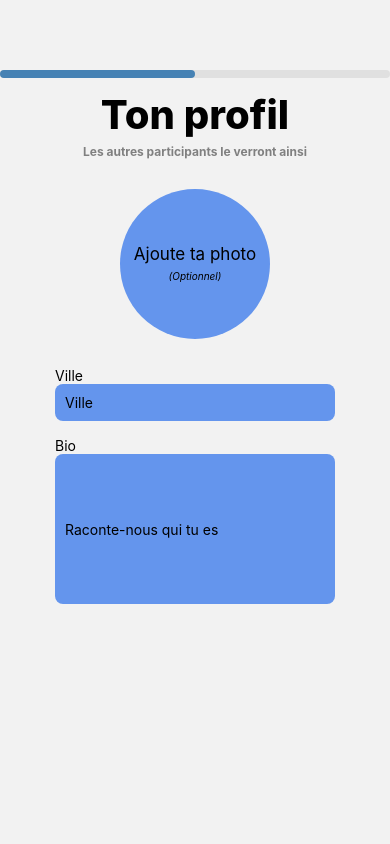
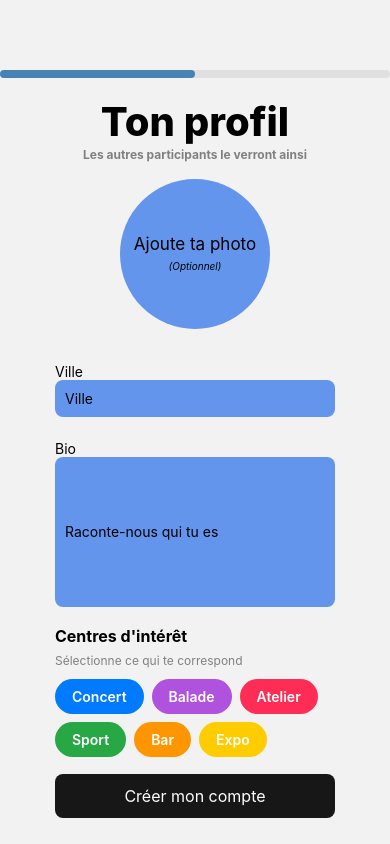
Before and after one commit to rchouhani/jeSors, a React Native app in the folder frontend/: screen /RegisterTwo in a window 390 px wide. Built offline with nearby package versions, Linux system fonts and the light colour scheme.

Commit message:
add/ categories and button subscription

```diff
--- a/frontend/src/screens/registertwo/RegisterTwo.tsx
+++ b/frontend/src/screens/registertwo/RegisterTwo.tsx
@@ -1,16 +1,32 @@
 import React, { useState, useEffect } from 'react';
+import { NavigationProp, useNavigation } from '@react-navigation/native';
 import { View, Text, StyleSheet, Image, TouchableOpacity } from 'react-native';
+
 import InputComp from '../../components/Input';
+import ButtonComp from '../../components/Button';
 import ProgressBar from '../../components/ProgressBar';
+
+import { CATEGORY_COLORS, CATEGORY_TEXT_COLORS } from '../../theme/colors';
+import rawEvents from '../../data/events.json';
+
 import { useRegister } from '../../context/RegisterContext';
 import { launchImageLibrary } from 'react-native-image-picker';
 
+type AuthNavigationParamList = {
+    Login: undefined;
+    EventsFeed: undefined;
+};
 
 const RegisterTwoScreen = () => {
-    const { setProgress } = useRegister();
+
+    const categories =[...new Set(rawEvents.map(event => event.category))];
+    const navigation = useNavigation<NavigationProp<AuthNavigationParamList>>();
+
+    const { setProgress, isLogin } = useRegister();
     const [photo, setPhoto] = useState<string | null>(null);
     const [city, setCity] = useState('');
     const [bio, setBio] = useState('');
+    const [selectedCategories, setSelectedCategories] = useState<string[]>([]);
 
     useEffect(() => {
     const filled = [city, bio].filter(v => v && v.length > 0).length;
@@ -25,12 +41,20 @@ const RegisterTwoScreen = () => {
         });
     }
 
+    const toggleCategory = (category: string) => {
+        setSelectedCategories(prev =>
+            prev.includes(category)
+                ? prev.filter(c => c !== category)
+                : [...prev, category]
+            );
+    };
+
     return (
         <>
-        <View style={{ flex: 1, padding: 20, alignItems: 'center', justifyContent: 'flex-start' }}>
+        <View style={{ flex: 1, padding: 20, alignItems: 'center', justifyContent: 'space-evenly' }}>
             <ProgressBar />
-        <Text style={{ fontSize: 40, fontWeight: 800, marginTop: 70, marginBottom: -10 }}>Ton profil</Text>
-        <Text style={{ fontWeight: 'bold', color: 'grey', fontSize: 12, marginBottom: 50 }}>
+            <Text style={{ fontSize: 40, fontWeight: 800, marginTop: 70, marginBottom: -20 }}>Ton profil</Text>
+            <Text style={{ fontWeight: 'bold', color: 'grey', fontSize: 12, marginBottom: 30 }}>
                 {'\n'}Les autres participants le verront ainsi
             </Text>
             <TouchableOpacity
@@ -57,6 +81,35 @@ const RegisterTwoScreen = () => {
                 onChangeText={setBio}
                 keyboardType='default'
             />
+            {/*Badge de catégories d'activités*/}
+                <Text style={styles.interestTitle}>Centres d'intérêt</Text>
+                <Text style={styles.interestSubtitle}>Sélectionne ce qui te correspond</Text>
+            <View style={styles.tagsContainer}>
+                {categories.map(category => (
+                    <TouchableOpacity
+                        key={category}
+                        style={[
+                            styles.tag,
+                            { backgroundColor: CATEGORY_COLORS[category] || '#EAEAEA' },
+                            selectedCategories.includes(category) && styles.tagSelected,
+                        ]}
+                        onPress={() => toggleCategory(category)}
+                    >
+                        <Text style={[
+                            styles.tagText,
+                            { color: CATEGORY_TEXT_COLORS[category] || '#333' },
+                        ]}>
+                            {category}
+                        </Text>
+                    </TouchableOpacity>
+                ))}
+            </View>
+            <ButtonComp
+                title='Créer mon compte'
+                onPress={() => isLogin
+                            ? navigation.navigate('EventsFeed')
+                            : navigation.navigate('Login')
+                        } />
         </View>
         </>
     );
@@ -88,6 +141,41 @@ const styles = StyleSheet.create ({
         color: 'black',
         textAlign: 'center',
     },
+     interestTitle: {
+        fontWeight: 'bold',
+        fontSize: 16,
+        marginTop: 5,
+        alignSelf: 'flex-start',
+        marginLeft: '10%',
+    },
+    interestSubtitle: {
+        color: 'grey',
+        fontSize: 12,
+        alignSelf: 'flex-start',
+        marginLeft: '10%',
+        marginBottom: 5,
+    },
+    tagsContainer: {
+        flexDirection: 'row',
+        flexWrap: 'wrap',
+        width: '80%',
+        gap: 8,
+    },
+    tag: {
+        paddingHorizontal: 16,
+        paddingVertical: 8,
+        borderRadius: 20,
+        borderWidth: 1,
+        borderColor: 'transparent',
+    },
+    tagSelected: {
+        borderColor: 'steelblue',
+        borderWidth: 2,
+    },
+    tagText: {
+        fontSize: 14,
+        fontWeight: '600',
+    },
 });
 
 export default RegisterTwoScreen;
```
Lines whose indentation alone changed are shown as unchanged.
